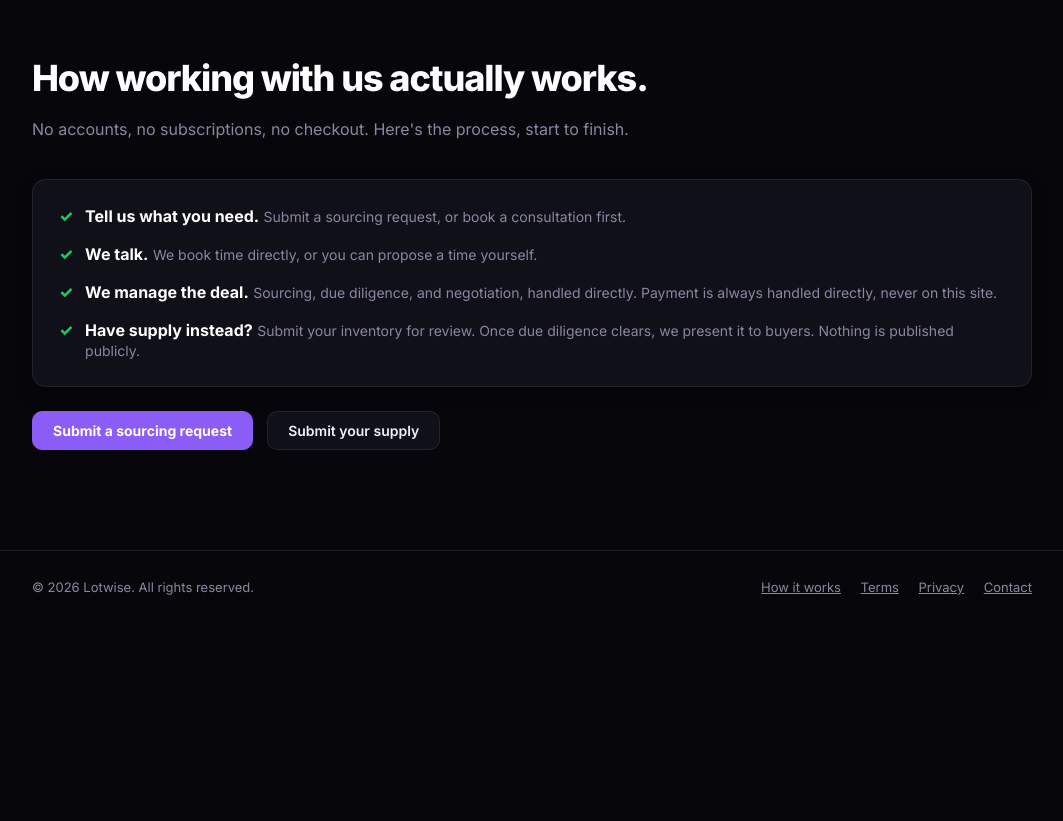
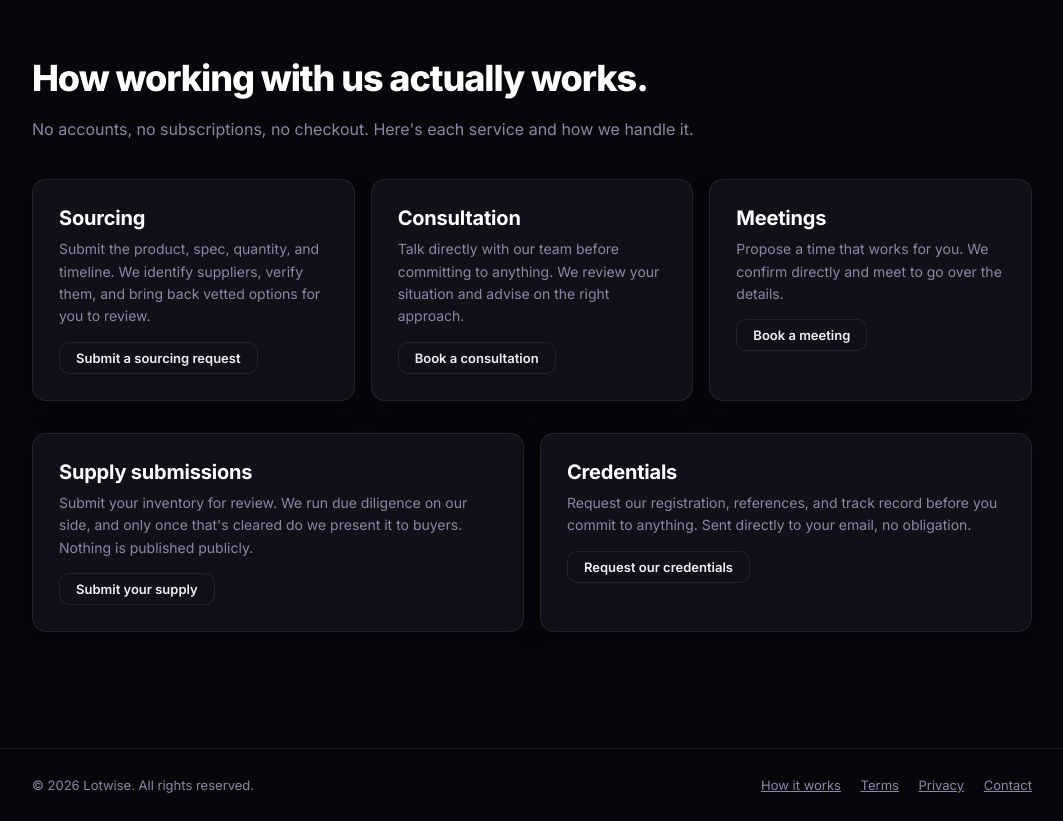
Before and after one commit to Yididyateklemarkos/lotwise, a Flask app: page /how-it-works in a window 1280 px wide. Shown: the part 65-886 px from the top of the page, without its empty margins (108-1171 px from the left). Before the commit the page ends 660 px from the top, so only its background shows below. Run offline with Flask 3, Linux system fonts and the light colour scheme.

Commit message:
Trim copya

```diff
--- a/templates/public/how-it-works.html
+++ b/templates/public/how-it-works.html
@@ -3,32 +3,37 @@
 {% block content %}
 <div style="max-width:680px;">
   <h1>How working with us actually works.</h1>
-  <p class="muted" style="font-size:16px; line-height:1.7; margin:16px 0 36px;">No accounts, no subscriptions, no checkout. Here's the process, start to finish.</p>
+  <p class="muted" style="font-size:16px; line-height:1.7; margin:16px 0 36px;">No accounts, no subscriptions, no checkout. Here's each service and how we handle it.</p>
 </div>
 
-<div class="card" style="margin-bottom:24px;">
-  <ul style="list-style:none; padding:0; margin:0;">
-    <li style="display:flex; gap:12px; align-items:flex-start; margin-bottom:18px;">
-      <span style="color:var(--green); font-weight:800; flex-shrink:0;">&check;</span>
-      <span><strong style="color:#fff;">Tell us what you need.</strong> <span class="muted">Submit a sourcing request, or book a consultation first.</span></span>
-    </li>
-    <li style="display:flex; gap:12px; align-items:flex-start; margin-bottom:18px;">
-      <span style="color:var(--green); font-weight:800; flex-shrink:0;">&check;</span>
-      <span><strong style="color:#fff;">We talk.</strong> <span class="muted">We book time directly, or you can propose a time yourself.</span></span>
-    </li>
-    <li style="display:flex; gap:12px; align-items:flex-start; margin-bottom:18px;">
-      <span style="color:var(--green); font-weight:800; flex-shrink:0;">&check;</span>
-      <span><strong style="color:#fff;">We manage the deal.</strong> <span class="muted">Sourcing, due diligence, and negotiation, handled directly. Payment is always handled directly, never on this site.</span></span>
-    </li>
-    <li style="display:flex; gap:12px; align-items:flex-start;">
-      <span style="color:var(--green); font-weight:800; flex-shrink:0;">&check;</span>
-      <span><strong style="color:#fff;">Have supply instead?</strong> <span class="muted">Submit your inventory for review. Once due diligence clears, we present it to buyers. Nothing is published publicly.</span></span>
-    </li>
-  </ul>
+<div class="grid-3" style="margin-bottom:16px;">
+  <div class="card">
+    <h2 style="margin-bottom:8px;">Sourcing</h2>
+    <p class="muted" style="font-size:14px; line-height:1.6;">Submit the product, spec, quantity, and timeline. We identify suppliers, verify them, and bring back vetted options for you to review.</p>
+    <a href="{{ url_for('sourcing_request') }}" class="btn btn-sm" style="margin-top:14px;">Submit a sourcing request</a>
+  </div>
+  <div class="card" style="animation-delay:0.05s;">
+    <h2 style="margin-bottom:8px;">Consultation</h2>
+    <p class="muted" style="font-size:14px; line-height:1.6;">Talk directly with our team before committing to anything. We review your situation and advise on the right approach.</p>
+    <a href="{{ url_for('consultation') }}" class="btn btn-sm" style="margin-top:14px;">Book a consultation</a>
+  </div>
+  <div class="card" style="animation-delay:0.1s;">
+    <h2 style="margin-bottom:8px;">Meetings</h2>
+    <p class="muted" style="font-size:14px; line-height:1.6;">Propose a time that works for you. We confirm directly and meet to go over the details.</p>
+    <a href="{{ url_for('book_a_meeting') }}" class="btn btn-sm" style="margin-top:14px;">Book a meeting</a>
+  </div>
 </div>
 
-<div style="display:flex; gap:14px; flex-wrap:wrap;">
-  <a href="{{ url_for('sourcing_request') }}" class="btn btn-solid">Submit a sourcing request</a>
-  <a href="{{ url_for('sell_your_supply') }}" class="btn">Submit your supply</a>
+<div class="grid-2">
+  <div class="card">
+    <h2 style="margin-bottom:8px;">Supply submissions</h2>
+    <p class="muted" style="font-size:14px; line-height:1.6;">Submit your inventory for review. We run due diligence on our side, and only once that's cleared do we present it to buyers. Nothing is published publicly.</p>
+    <a href="{{ url_for('sell_your_supply') }}" class="btn btn-sm" style="margin-top:14px;">Submit your supply</a>
+  </div>
+  <div class="card" style="animation-delay:0.05s;">
+    <h2 style="margin-bottom:8px;">Credentials</h2>
+    <p class="muted" style="font-size:14px; line-height:1.6;">Request our registration, references, and track record before you commit to anything. Sent directly to your email, no obligation.</p>
+    <a href="{{ url_for('request_credentials') }}" class="btn btn-sm" style="margin-top:14px;">Request our credentials</a>
+  </div>
 </div>
 {% endblock %}
```
